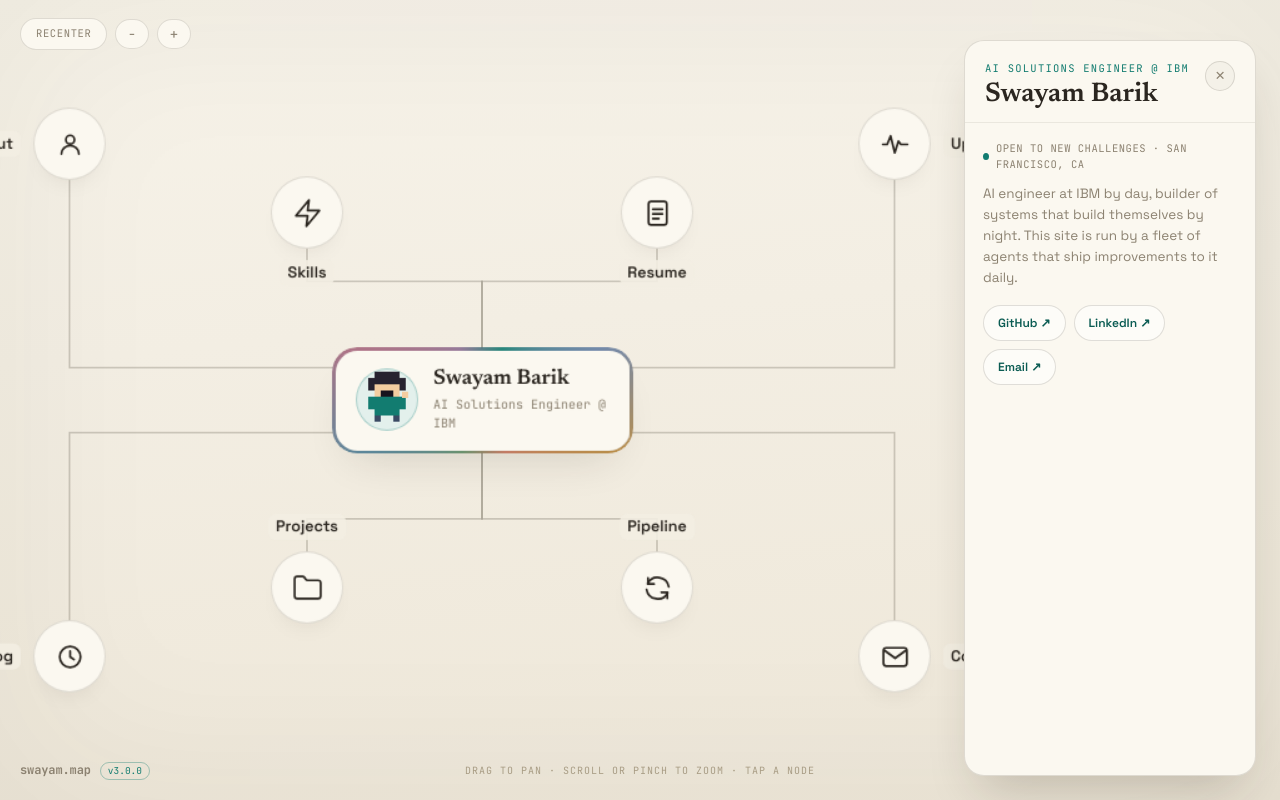
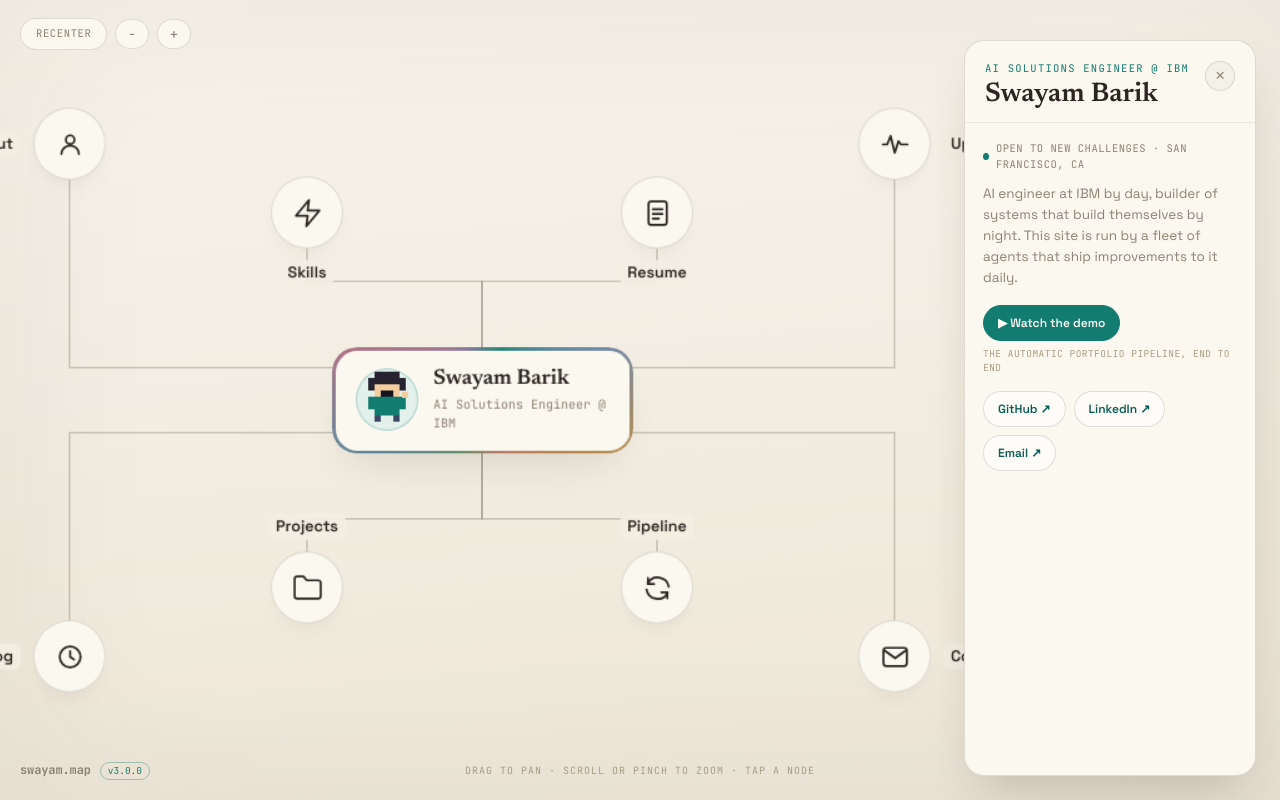
Before and after one commit to sbrick26/auto-portfolio, a Next.js app: page / in a window 1280 px wide. Both pictures are taken after a click on the button "Swayam Barik". Built offline with nearby package versions, Linux system fonts and the light colour scheme.

Commit message:
feat: demo videos on S3 with device-aware watch button

```diff
--- a/app/globals.css
+++ b/app/globals.css
@@ -859,3 +859,13 @@
   .sm-chat { animation: none; opacity: 1; transform: scale(1); }
   .sm-flow-row { transition: none; }
 }
+
+/* watch-the-demo block in the me panel */
+.sm-demo { display: flex; flex-direction: column; gap: 6px; margin: 2px 0 16px; }
+.sm-demo-cap {
+  font-family: var(--font-jet), ui-monospace, monospace;
+  font-size: 9.5px;
+  letter-spacing: 0.05em;
+  text-transform: uppercase;
+  color: var(--sm-dim);
+}
--- a/components/skillmap/NodePanel.tsx
+++ b/components/skillmap/NodePanel.tsx
@@ -98,6 +98,7 @@
               {me.status} · {me.location}
             </div>
             <p className="sm-lead">{me.summary}</p>
+            <DemoButton demo={me.demo} />
             <div className="sm-me-links">
               {me.links.map((l) => (
                 <a
@@ -168,6 +169,23 @@
         </>
       ) : null}
     </aside>
+  );
+}
+
+// "Watch the demo" - the automatic-portfolio pipeline, filmed. Two cuts exist;
+// phone-width screens get the vertical one. Decided when the panel opens
+// (this only ever renders client-side, after the card is tapped).
+function DemoButton({ demo }: { demo: PanelMe["demo"] }) {
+  const [href] = useState(() =>
+    window.matchMedia?.("(max-width: 640px)").matches ? demo.vertical : demo.horizontal,
+  );
+  return (
+    <div className="sm-demo">
+      <a className="sm-linkbtn sm-linkbtn-solid" href={href} target="_blank" rel="noreferrer">
+        ▶ Watch the demo
+      </a>
+      <span className="sm-demo-cap">the automatic portfolio pipeline, end to end</span>
+    </div>
   );
 }
 
--- a/content/data.ts
+++ b/content/data.ts
@@ -17,6 +17,12 @@
     github: "https://github.com/sbrick26",
     linkedin: "https://www.linkedin.com/in/swayam-barik",
     email: "swayambarik@gmail.com",
+  },
+  // The automatic-portfolio pipeline demo. Two cuts of the same video; the
+  // "Watch the demo" button picks the vertical one on phone-sized screens.
+  demo: {
+    horizontal: "https://imsway-demo-assets.s3.us-east-2.amazonaws.com/swaygent-demo-horizontal.mp4",
+    vertical: "https://imsway-demo-assets.s3.us-east-2.amazonaws.com/swaygent-demo-vertical.mp4",
   },
 };
 
--- a/lib/portfolio-graph.ts
+++ b/lib/portfolio-graph.ts
@@ -111,6 +111,8 @@
   initials: string;
   location: string;
   links: { label: string; href: string }[];
+  /** demo video cuts; the panel button picks by screen width */
+  demo: { horizontal: string; vertical: string };
 }
 
 export interface PortfolioGraph {
@@ -521,6 +523,7 @@
         { label: "LinkedIn", href: profile.links.linkedin },
         { label: "Email", href: `mailto:${profile.links.email}` },
       ],
+      demo: profile.demo,
     },
     branches: branchDefs,
     branchById,
```
Also changed, not shown: 1 other file (tests, documents, lock files or other folders).
